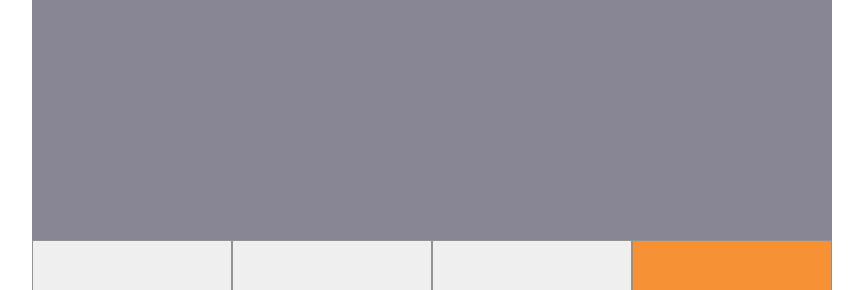
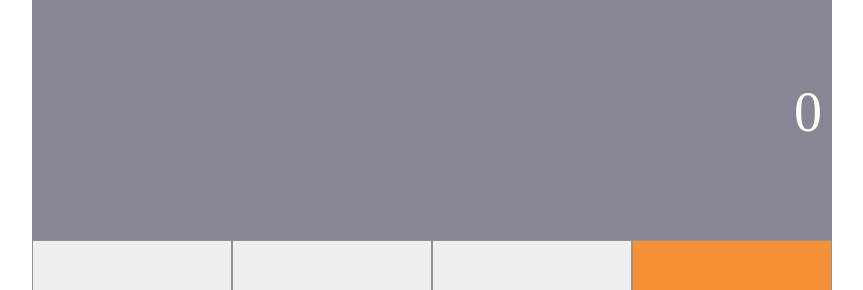
Before and after one commit to digia3d/Math-Magic, a React (Create React App) app: page / in a window 1280 px wide. Shown: the top 290 px of the page, without its empty margins (208-1071 px from the left). Built offline with nearby package versions, Linux system fonts and the light colour scheme.

Commit message:
Refactor the class Calculator

```diff
--- a/src/components/Calculator.js
+++ b/src/components/Calculator.js
@@ -1,28 +1,25 @@
-import React from 'react';
+import { useState } from 'react';
 import './Calculator.css';
 import calculate from './logic/calculate';
 
-// eslint-disable-next-line react/prefer-stateless-function
-class Calculator extends React.Component {
-  constructor(props) {
-    super(props);
-    this.state = {
-      total: null,
+const Calculator = () => {
+  const [state, setState] = useState({
+    total: 0,
     next: null,
     operation: null,
+  });
+  const hendleClick = (e) => {
+    setState({ ...state, ...calculate(state, e.target.innerHTML) });
   };
-  }
 
-  render() {
-    const hendleClick = (e) => {
-      const newState = calculate(this.state, e.target.innerText);
-      this.setState(newState);
-    };
-    const { total, next, operation } = this.state;
   return (
     <div className="calculator-cont">
       <div className="results">
-          <p className="result">{`${total || ''}${operation || ''}${next || ''}` }</p>
+        <p className="result">
+          {state.total}
+          {state.operation}
+          {state.next}
+        </p>
       </div>
       <div className="button">
         <button className="btn-opr" type="button" onClick={hendleClick}><span>AC</span></button>
@@ -56,7 +53,6 @@ class Calculator extends React.Component {
 
     </div>
   );
-  }
-}
+};
 
 export default Calculator;
```
Lines whose indentation alone changed are shown as unchanged.
